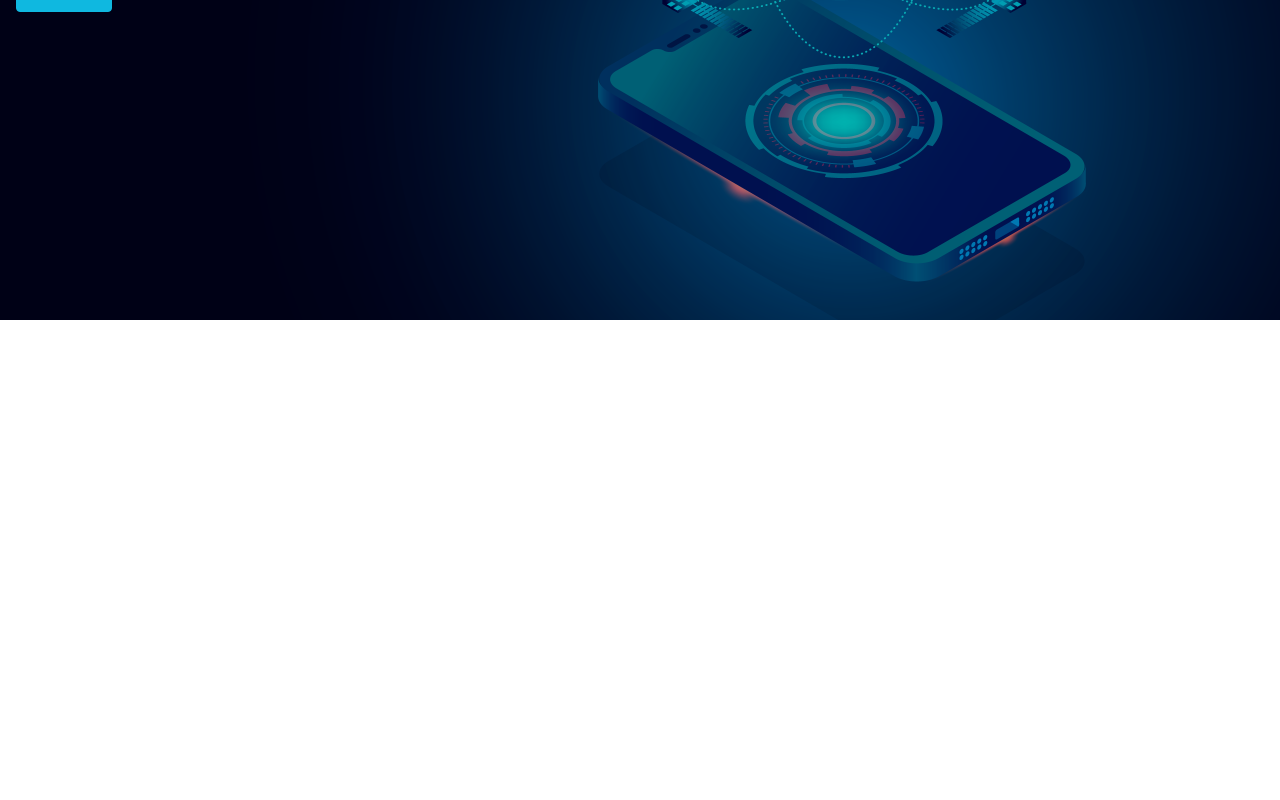
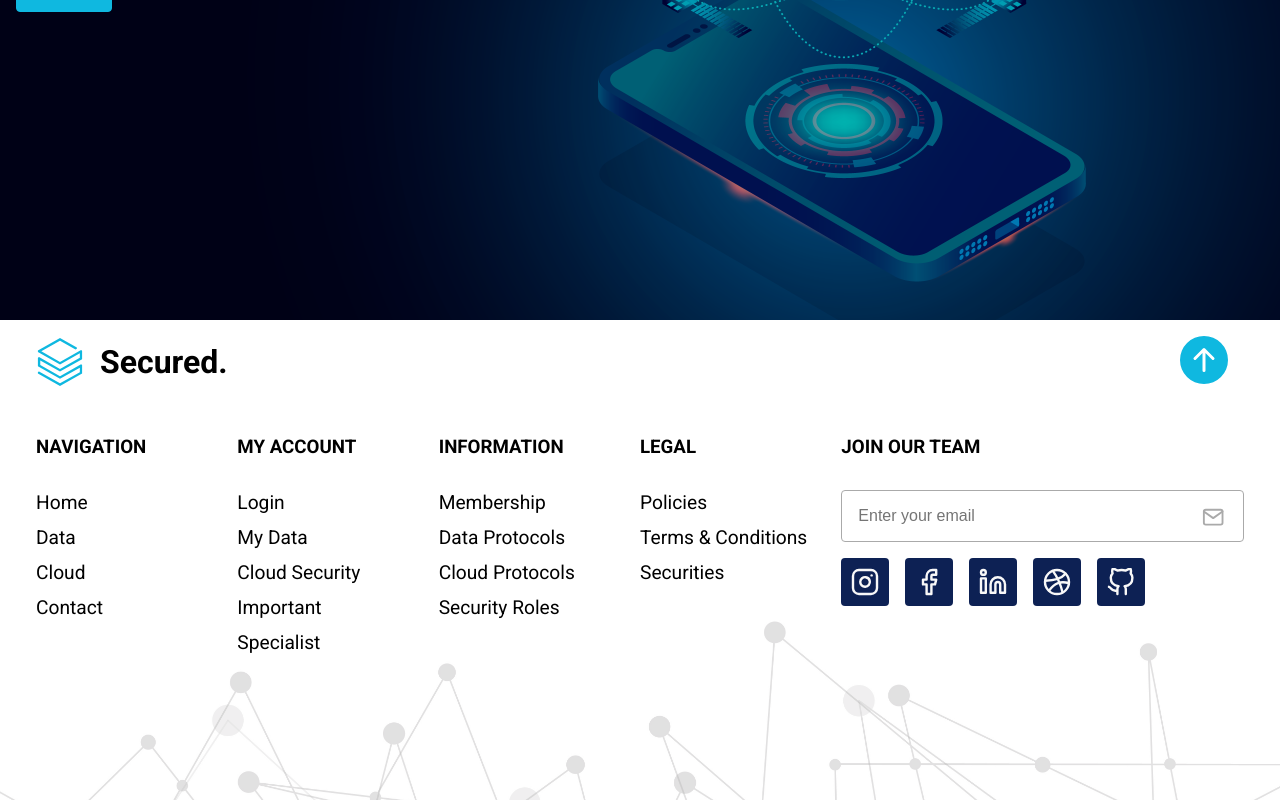
Before and after one commit to mittell/react-security-site, a React (Create React App) app: page / in a window 1280 px wide. Shown: the part 2080-2880 px from the top of the page. Before the commit the page ends 2400 px from the top, so only its background shows below. Built offline with nearby package versions, Linux system fonts and the light colour scheme.

Commit message:
feat: added Footer component and styling

```diff
--- a/src/App.jsx
+++ b/src/App.jsx
@@ -1,6 +1,7 @@
 import React from 'react';
 import Cloud from './components/Cloud/Cloud';
 import Data from './components/Data/Data';
+import Footer from './components/Footer/Footer';
 import Hero from './components/Hero/Hero';
 import Navbar from './components/Navbar/Navbar';
 
@@ -11,6 +12,7 @@
 			<Hero />
 			<Data />
 			<Cloud />
+			<Footer />
 		</>
 	);
 };
--- /dev/null
+++ b/src/components/Footer/Footer.jsx
@@ -0,0 +1,82 @@
+import React from 'react';
+import { SiDatabricks } from 'react-icons/si';
+import { BsFillArrowUpCircleFill } from 'react-icons/bs';
+import './FooterStyles.css';
+import {
+	FiMail,
+	FiInstagram,
+	FiFacebook,
+	FiLinkedin,
+	FiDribbble,
+	FiGithub,
+} from 'react-icons/fi';
+import { Link } from 'react-scroll';
+
+const Footer = () => {
+	return (
+		<div className='footer'>
+			<div className='container'>
+				<div className='top'>
+					<div className='logo-footer'>
+						<SiDatabricks className='icon' />
+						<h2>Secured.</h2>
+					</div>
+
+					<Link
+						activeClass='active'
+						to='top'
+						spy={true}
+						smooth={true}
+						duration={500}
+					>
+						<BsFillArrowUpCircleFill className='icon' />
+					</Link>
+				</div>
+				<div className='col-container'>
+					<div className='col'>
+						<h3>Navigation</h3>
+						<p>Home</p>
+						<p>Data</p>
+						<p>Cloud</p>
+						<p>Contact</p>
+					</div>
+					<div className='col'>
+						<h3>My Account</h3>
+						<p>Login</p>
+						<p>My Data</p>
+						<p>Cloud Security</p>
+						<p>Important</p>
+						<p>Specialist</p>
+					</div>
+					<div className='col'>
+						<h3>Information</h3>
+						<p>Membership</p>
+						<p>Data Protocols</p>
+						<p>Cloud Protocols</p>
+						<p>Security Roles</p>
+					</div>
+					<div className='col'>
+						<h3>Legal</h3>
+						<p>Policies</p>
+						<p>Terms &#38; Conditions</p>
+						<p>Securities</p>
+					</div>
+					<form>
+						<h3>Join Our Team</h3>
+						<input type='email' placeholder='Enter your email' />
+						<FiMail className='mail-icon' />
+						<div className='social-group'>
+							<FiInstagram className='social-icon' />
+							<FiFacebook className='social-icon' />
+							<FiLinkedin className='social-icon' />
+							<FiDribbble className='social-icon' />
+							<FiGithub className='social-icon' />
+						</div>
+					</form>
+				</div>
+			</div>
+		</div>
+	);
+};
+
+export default Footer;
--- /dev/null
+++ b/src/components/Footer/FooterStyles.css
@@ -0,0 +1,116 @@
+.footer {
+	width: 100%;
+	height: 60vh;
+	position: relative;
+	background: rgba(255, 255, 255, 0.7);
+}
+
+.footer:before {
+	content: '';
+	position: absolute;
+	background: url('../../assets/footer-bg.jpg') no-repeat center center/cover;
+	height: 100%;
+	width: 100%;
+	z-index: -1;
+}
+
+.footer .container {
+	display: flex;
+	flex-direction: column;
+	align-items: center;
+	justify-content: center;
+}
+
+.footer .top {
+	width: 100%;
+	padding: 1rem;
+	display: flex;
+	justify-content: space-between;
+}
+
+.footer .top .logo-footer {
+	display: flex;
+	align-items: center;
+}
+
+.footer .top .icon {
+	font-size: 3rem;
+	margin-right: 1rem;
+	color: var(--primary-color);
+	cursor: pointer;
+}
+
+.footer h2 {
+	font-size: 2rem;
+}
+
+.footer .col-container {
+	display: grid;
+	grid-template-columns: 1fr 1fr 1fr 1fr 2fr;
+	padding: 1rem;
+	width: 100%;
+}
+
+.footer h3 {
+	margin: 1rem 0 2rem 0;
+	text-transform: uppercase;
+}
+
+.footer p {
+	margin: 0.5rem 0;
+}
+
+.footer form {
+	width: 100%;
+	margin-bottom: 0.6rem;
+	position: relative;
+}
+
+.footer form input {
+	padding: 1rem;
+	width: 100%;
+	outline: none;
+	font-size: 1rem;
+	border: 1px solid #aaa;
+	border-radius: 4px;
+	color: #333;
+}
+
+.footer form input:focus {
+	color: #333;
+	outline: var(--primary-color);
+	box-shadow: 0 0 8px 0 var(--primary-color);
+}
+
+.footer form .mail-icon {
+	position: absolute;
+	font-size: 1.4rem;
+	margin: 1rem;
+	right: 0.2rem;
+	color: #aaa;
+	cursor: pointer;
+}
+
+.footer form .social-icon {
+	margin: 1rem 1rem 1rem 0;
+	padding: 0.6rem;
+	background-color: var(--primary-dark);
+	border-radius: 4px;
+	color: #f8f8f8;
+	font-size: 3rem;
+	cursor: pointer;
+}
+
+@media screen and (max-width: 940px) {
+	.footer {
+		height: 100%;
+	}
+
+	.footer .col-container {
+		grid-template-columns: 2fr 2fr;
+	}
+
+	.footer form {
+		grid-column: 1 / span 2;
+	}
+}
--- a/src/components/Navbar/Navbar.jsx
+++ b/src/components/Navbar/Navbar.jsx
@@ -12,7 +12,7 @@
 	};
 
 	return (
-		<div className='navbar'>
+		<div name='top' className='navbar'>
 			<div className='container'>
 				<div className='logo'>
 					<SiDatabricks className='icon' />
```
